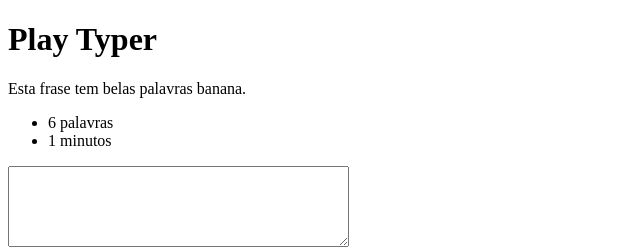
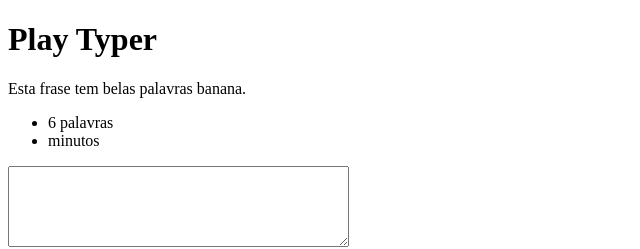
Before and after one commit to luccahora/Play-Typer, a plain HTML site: page play-typer/public/principal.html in a window 1280 px wide. Shown: the top 249 px of the page, 0-640 px from the left. Drawn offline with Linux system fonts and the light colour scheme.

Commit message:
Update principal.html

```diff
--- a/play-typer/public/principal.html
+++ b/play-typer/public/principal.html
@@ -10,7 +10,7 @@
 
     <ul class="informacoes">
         <li><span id="tamanho-frase"></span> palavras</li>
-        <li>1 minutos</li>
+        <li><span id="tempo-digitacao"></span> minutos</li>
     </ul>
 
     <textarea class="campo-digitacao" cols="40" rows="5"></textarea>
```
